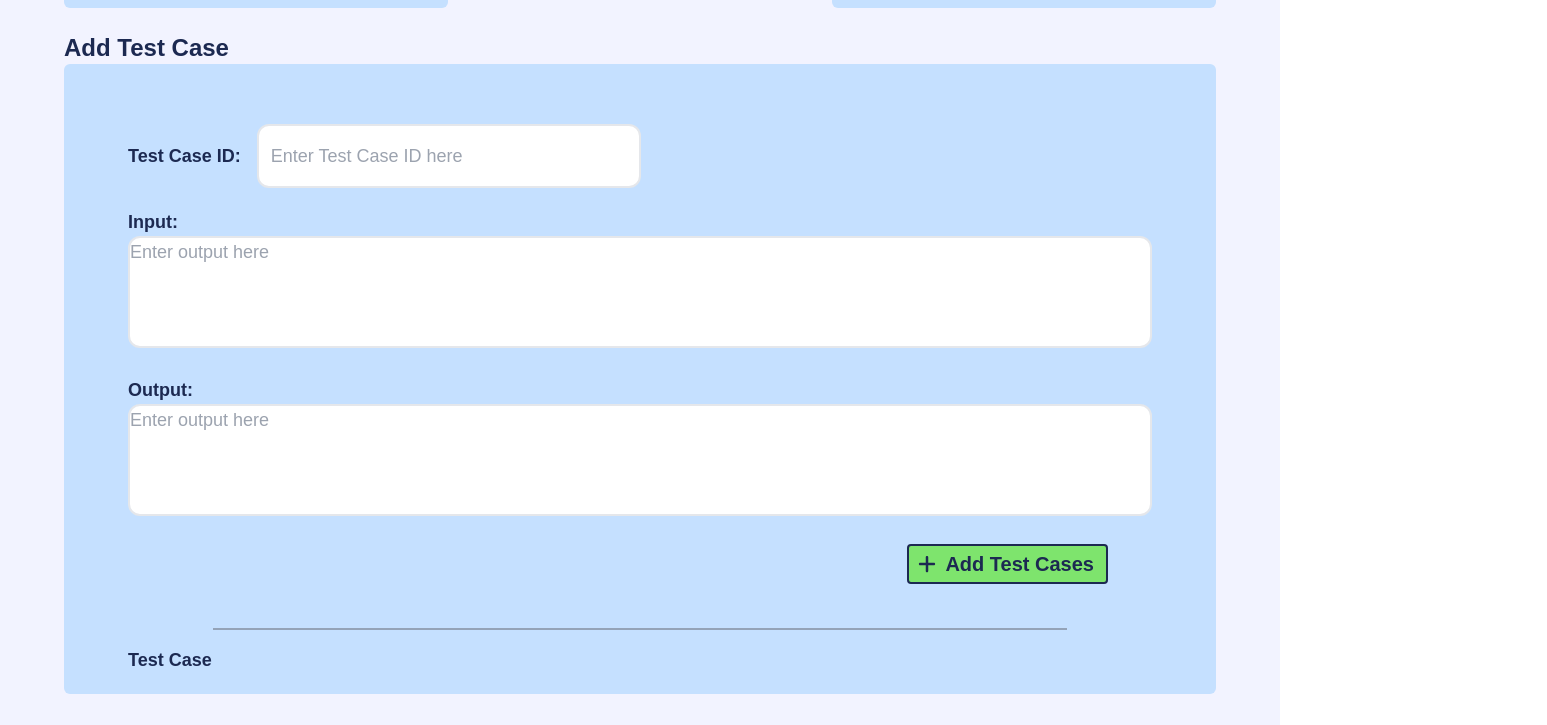
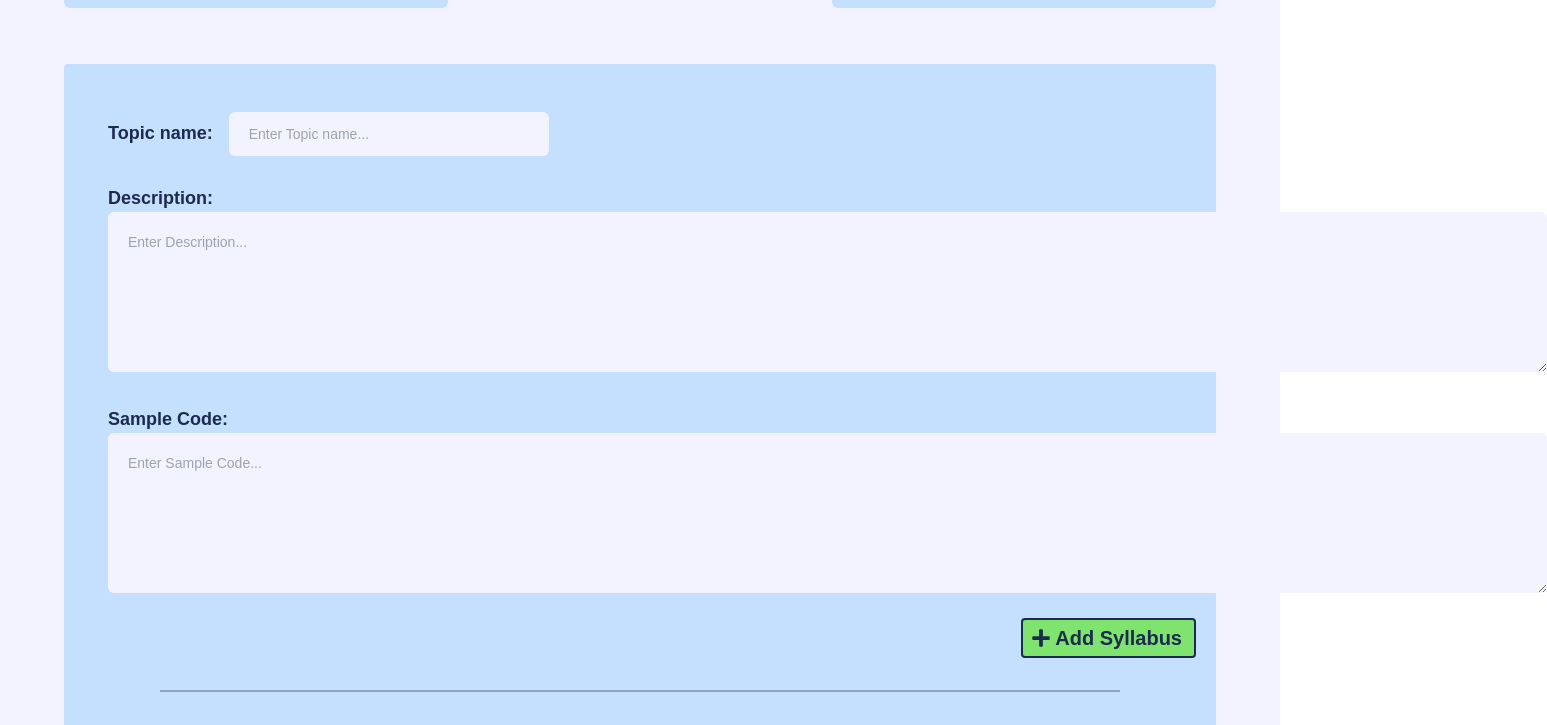
Before and after one commit to stahreem/Open-Source-Contribution, a React (Create React App) app: page /add in a window 1280 px wide. Shown: the part 1120-1845 px from the top of the page, 1547 px wide, since content can reach past the window. Built offline with nearby package versions, Linux system fonts and the light colour scheme.

Commit message:
Add problem

```diff
--- a/src/App.jsx
+++ b/src/App.jsx
@@ -1,5 +1,7 @@
 import Header from "./components/Header";
 import Addproblem from "./components/Addproblem";
+import Syllabus from "./components/Syllabus";
+import Testcases from "./components/Testcases"
 import {
   BrowserRouter as Router,
   Routes,
@@ -12,6 +14,8 @@ export default function App() {
     <Routes>
     <Route path="/view" element={<Header/>}/>
     <Route path="/add" element={<Addproblem/>} />
+    <Route path="/syll" element={ <Syllabus/> }/>
+    <Route path="/test" element={ <Testcases /> }/>
     </Routes>
   );
 }
--- a/src/components/Addproblem.jsx
+++ b/src/components/Addproblem.jsx
@@ -1,7 +1,7 @@
 import React from "react";
 import { useState } from "react";
 import { FaPlus } from "react-icons/fa6";
-
+import Syllabus from "./Syllabus";
 
 export default function Addproblem() {
 
@@ -294,38 +294,11 @@ const handleSubmit = (e) => {
         </div>
       </div>
 
+
+        <div>
+            <Syllabus/>
+        </div>
     <div>
-            <div className="mt-6 text-2xl font-semibold ">Add Test Case </div>
-        <div className="w-full px-16 py-5 text-lg rounded-md min-w-96 h-117 bg-inputBg">
-            <div className="mt-10">
-            <label className="mt-10 font-bold">Test Case ID:</label>
-            <input className="h-16 px-3 ml-4 font-medium border-2 outline-none resize-none w-96 rounded-xl" placeholder="Enter Test Case ID here "></input>
-            </div>
-            <div className="mt-5 ">
-                <label className="font-bold ">Input:</label>
-                <div><textarea
-                 className="w-full border-2 outline-none resize-none h-28 rounded-xl" placeholder="Enter output here "></textarea></div>
-                <div className="mt-5 ">
-                <label  className="font-bold">Output:</label>
-                <div><textarea
-                className="w-full border-2 outline-none resize-none h-28 rounded-xl"
-                 placeholder="Enter output here "></textarea></div>
-                 <div className="flex justify-end p-5 ">
-        <div className="flex items-center text-xl font-bold bg-[#7EE46D] w-fit pl-2 p-1 pr-3 border-2 border-textBlue hover:shadow-xl rounded mr-6">
-          <div>
-          <FaPlus />
-          </div>
-          <div className="pl-2">Add Test Cases </div>
-        </div> </div>
-                </div>
-                <div className="w-5/6 m-auto mt-6 border border-slate-400 "></div>
-                <div>
-                    <div className="mt-4 ">
-                    <div className="font-bold ">Test Case </div>
-                </div>
-            </div>
-        </div>
-</div>
 <div className="mt-10 ">
           <div className="text-2xl font-bold">Constrain :</div>
 
--- /dev/null
+++ b/src/components/Syllabus.jsx
@@ -0,0 +1,98 @@
+import React, { useState } from 'react';
+import { FaPlus } from 'react-icons/fa';
+
+const Syllabus = () => {
+  const [topics, setTopics] = useState([]);
+
+  const syllabus = () => {
+    const handleAddSyllabus = () => {
+      const newTopic = {
+        id: Date.now(),
+        name: document.getElementById('TopicName').value || `Topic ${topics.length + 1}`,
+        description: document.getElementById('desc').value || "",
+        sampleCode: document.getElementById('samplecode').value || "",
+      };
+
+      setTopics([...topics, newTopic]);
+    };
+
+    return (
+      <div className='rounded bg-inputBg'>
+        <div className="w-full h-full pt-5 pl-5 text-sm rounded-md mt-14 bg-inputBg">
+          {/* Topic input section */}
+          <div className="pl-6 pt-7">
+            <label className="pr-4 text-lg font-bold" htmlFor="TopicName">
+              Topic name:
+            </label>
+            <input
+              type="text"
+              id="TopicName"
+              placeholder="Enter Topic name..."
+              className="pl-5 text-sm rounded-md w-80 h-11 bg-bgBlue hover:border-2 border-textBlue focus:placeholder:text-textBlue placeholder-opacity-80"
+            />
+          </div>
+          {/* Description input section */}
+          <div className="pl-6 pt-7">
+            <label className="pr-4 text-lg font-bold" htmlFor="desc">
+              Description:
+            </label>
+            <br />
+            <textarea
+              cols="173"
+              rows="7"
+              id="desc"
+              placeholder="Enter Description..."
+              className="pt-5 pl-5 text-sm rounded-md bg-bgBlue hover:border-2 border-textBlue focus:placeholder:text-textBlue placeholder-opacity-80"
+            ></textarea>
+          </div>
+          {/* Sample Code input section */}
+          <div className="pl-6 pt-7">
+            <label className="pr-4 text-lg font-bold" htmlFor="samplecode">
+              Sample Code:
+            </label>
+            <br />
+            <textarea
+              cols="173"
+              rows="7"
+              id="samplecode"
+              placeholder="Enter Sample Code..."
+              className="pt-5 pl-5 text-sm rounded-md bg-bgBlue hover:border-2 border-textBlue focus:placeholder:text-textBlue placeholder-opacity-80"
+            ></textarea>
+          </div>
+          {/* Add Syllabus button */}
+          <div className="flex justify-end p-5">
+            <div
+              className="flex items-center text-xl font-bold bg-[#7EE46D] w-fit pl-2 p-1 pr-3 border-2 border-textBlue hover:shadow-xl rounded"
+              onClick={handleAddSyllabus}
+            >
+              <div>
+                <FaPlus />
+              </div>
+              <div className="pl-1"> Add Syllabus</div>
+            </div>
+          </div>
+        </div>
+
+        {/* Separator */}
+        <div className="w-5/6 m-auto mt-3 border border-slate-400"></div>
+
+        {/* Syllabus display section */}
+        <div className="pl-6 pr-4 text-lg font-bold bg-inputBg pt-7">Syllabus:</div>
+        <div className="flex flex-wrap justify-between pl-6 pr-6 mt-6">
+          {topics.map((topic) => (
+            <div
+              key={topic.id}
+              className="w-1/4 p-2 mb-4 mr-1 text-lg font-bold text-center rounded bg-bgBlue"
+            >
+              {topic.name}
+            </div>
+          ))}
+        </div>
+      </div>
+    );
+  };
+
+  return syllabus();
+};
+
+export default Syllabus;
--- /dev/null
+++ b/src/components/Testcases.jsx
@@ -0,0 +1,60 @@
+import React, { useState } from 'react';
+
+function FormWithTextAreaAndInput() {
+  const [textAreas, setTextAreas] = useState([]);
+  const [inputs, setInputs] = useState([]);
+  const [formValues, setFormValues] = useState([]);
+
+  const handleTextAreaChange = (index, event) => {
+    const values = [...textAreas];
+    values[index] = event.target.value;
+    setTextAreas(values);
+  };
+
+  const handleInputChange = (index, event) => {
+    const values = [...inputs];
+    values[index] = event.target.value;
+    setInputs(values);
+  };
+
+  const handleSubmit = (event) => {
+    event.preventDefault();
+    const newValue = {
+      textAreas: [...textAreas],
+      inputs: [...inputs]
+    };
+    setFormValues([...formValues, newValue]);
+    console.log(newValue);
+    setTextAreas([]);
+    setInputs([]);
+  };
+
+  return (
+    <div>
+      <form onSubmit={handleSubmit}>
+        <input/>
+        {textAreas.map((text, index) => (
+          <textarea
+            key={index}
+            value={text}
+            onChange={(event) => handleTextAreaChange(index, event)}
+          ></textarea>
+        ))}
+          <input
+            onChange={(event) => handleInputChange(index, event)}
+          />
+
+        <button type="submit">Submit</button>
+      </form>
+      <div>
+        {formValues.map((formValue, index) => (
+          <div key={index}>
+            <p>Test Case </p>
+          </div>
+        ))}
+      </div>
+    </div>
+  );
+}
+
+export default FormWithTextAreaAndInput;
```
